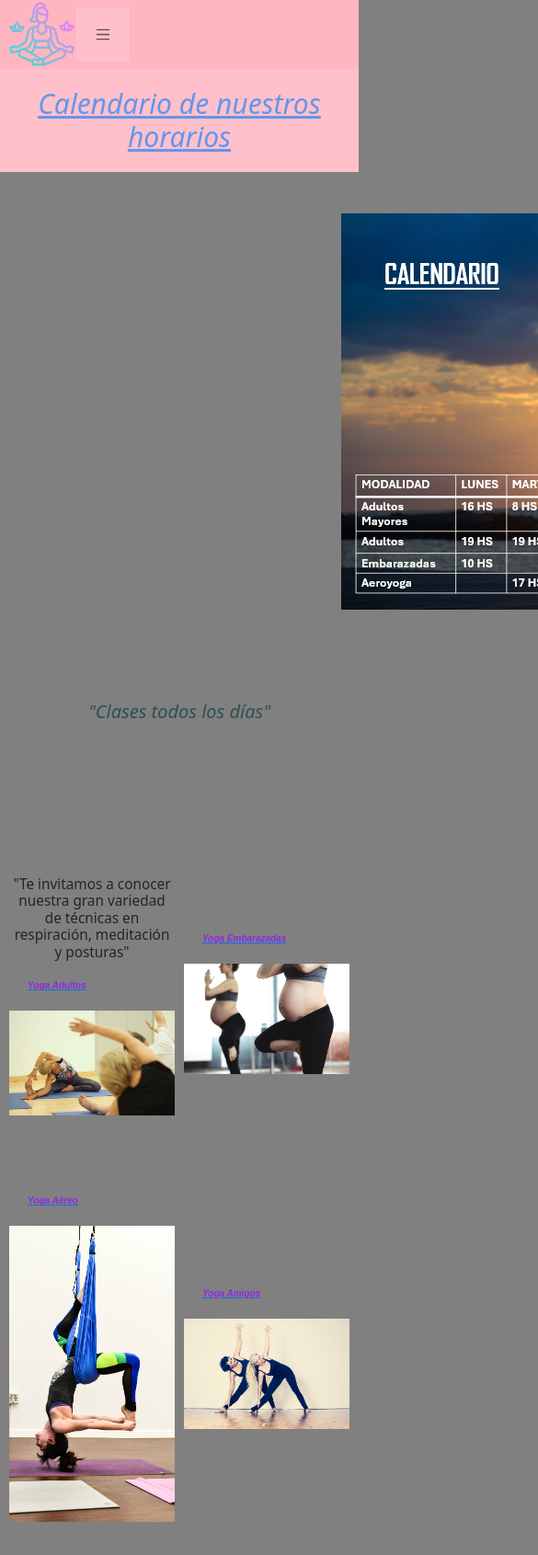
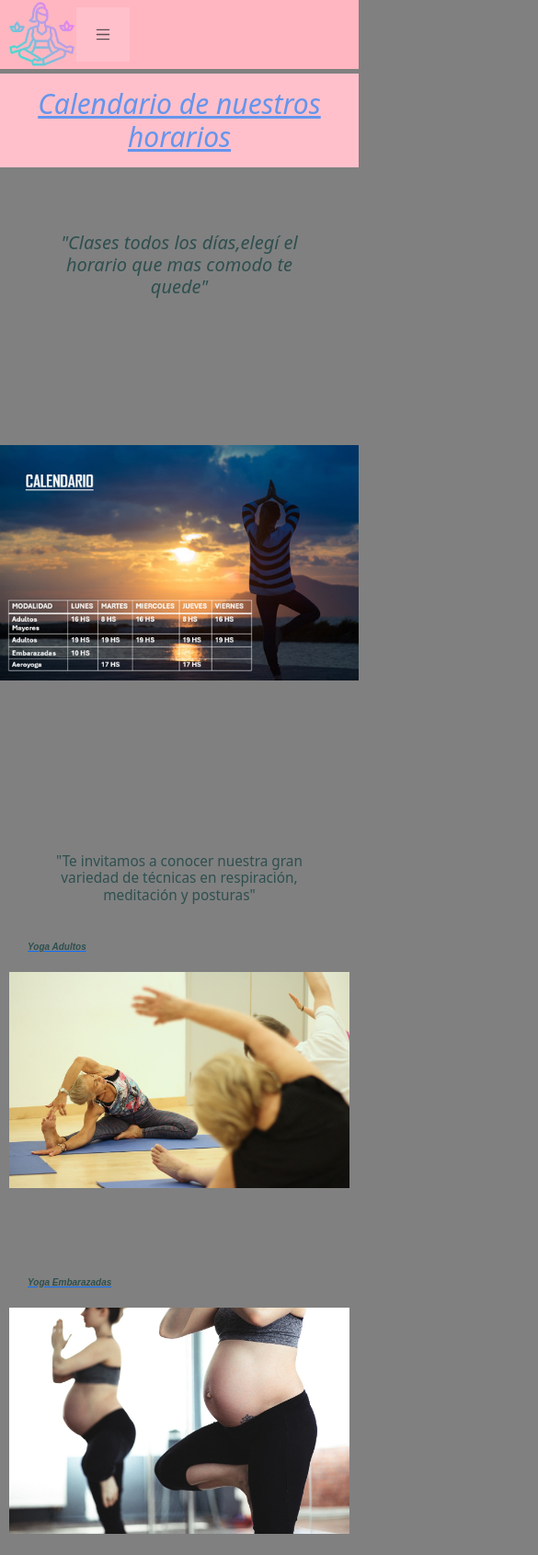
Before and after one commit to evefar26/evelynfarias-preentregable2, a website: page pages/calendario.html in a window 390 px wide. Shown: the top 1691 px of the page at 92% size, 585 px wide, since content can reach past the window. Drawn offline with nearby package versions, Linux system fonts and the light colour scheme.

Commit message:
actualizacion scss

```diff
--- a/pages/calendario.html
+++ b/pages/calendario.html
@@ -38,26 +38,26 @@
         </section>
     </header>
     <main>
-        <section id="titulo" class="text-center">
+        <section id="titulo" class="text-center mt-2">
             <h1>Calendario de nuestros horarios</h1>
+        </section>
+        <section id="titulodos" class="text-center mt-2">
+            <h2>"Clases todos los días,elegí el horario que mas comodo te quede"</h2>
         </section>
         <section>
             <div class="calendario text-center">
-                <img src="../assets/img/calendario.png" alt="Calendario" class="img-fluid">
+                <img src="../assets/img/calendario.jpg" alt="Calendario" class="img-fluid">
             </div>
-    </section>
-
-    <section id="titulodos" class="text-center mt-2">
-        <h2>"Clases todos los días"</h2>
         </section>
         <section class="grid-container">
             <div class="grid-item">
                 <div id="titulodos" class="text-center mt-2">
-                <h3>"Te invitamos a conocer nuestra gran variedad de técnicas en respiración, meditación y posturas"</h3>
+                    <h3>"Te invitamos a conocer nuestra gran variedad de técnicas en respiración, meditación y posturas"
+                    </h3>
                 </div>
                 <div class="imgyoga">
                     <a href="https://www.youtube.com/watch?v=YenHD5fTA-c">
-                    <p>Yoga Adultos</p>
+                        <p >Yoga Adultos</p>
                     </a>
                 </div>
                 <div class="yogaadultos">
--- a/scss/page/_main-calendario.scss
+++ b/scss/page/_main-calendario.scss
@@ -27,7 +27,7 @@
 }
 
 .img-fluid {
-    width: 50%;
-    height: 300px;
+    width: 40%;
+    height: 500px;
     object-fit: cover;
 }
--- a/scss/page/_main-contact.scss
+++ b/scss/page/_main-contact.scss
@@ -1,29 +1,37 @@
 .form-group {
     margin-bottom: 50px;
+    display: flex;
+    flex-direction: column;
+    align-items: center;
 
     label {
         display: block;
         margin-bottom: 5px;
+        text-align: center;
     }
 
     input,
     textarea,
     select {
-        width: 50%;
+        width: 80%;
+        max-width: 500px;
         padding: 10px;
         border: 1px solid $blueviolet;
         border-radius: 10px;
         margin: 10px;
+        text-align: center;
     }
 
     button {
-        width: 50%;
+        width: 80%;
+        max-width: 500px;
         padding: 10px;
         background-color: green;
         color: white;
         border: none;
         border-radius: 5px;
         cursor: pointer;
+        text-align: center;
 
         &:hover {
             background-color: darkmagenta;
--- a/scss/page/_main-ubication.scss
+++ b/scss/page/_main-ubication.scss
@@ -3,7 +3,7 @@
     display: flex;
     justify-content: center;
     align-items: center;
-    width: 1400px;
+    width: 100%;
     height: 500px;
     position: relative;
 
--- a/scss/utilities/_extend.scss
+++ b/scss/utilities/_extend.scss
@@ -1,4 +1,4 @@
 %common-text-styles {
     font-style: italic;
-    color: blueviolet;
+    color: darkslategrey;
   }
--- a/scss/utilities/_global.scss
+++ b/scss/utilities/_global.scss
@@ -36,7 +36,7 @@ p {
 
 h1 {
     background-color: pink;
-    padding: 20px;
+    padding: 15px;
     margin: 0px auto;
     text-decoration: underline;
     width: fit-content;
@@ -50,8 +50,16 @@ h2 {
     width: fit-content;
 }
 
+h3 {
+    color: darkslategray;
+    padding: 20px;
+    margin: 0px auto;
+    text-decoration:none;
+    width: fit-content;
+
+}
 section p {
-    color: blueviolet;
+    color:darkslategrey;
 }
 
 #titulo h1 {
--- a/scss/utilities/_mediaqueries.scss
+++ b/scss/utilities/_mediaqueries.scss
@@ -51,11 +51,29 @@
             color: rosybrown;
         }
     }
+
     .img-fluid {
-        width: auto;
+        width: 100%;
         height: auto;
     }
+
+    .calendario,
+    .yogaadultos,
+    .yogaembarazadas,
+    .yogaaereo,
+    .yogaamigos {
+        margin-bottom: 20px;
     }
+
+    .grid-container {
+        grid-template-columns: 1fr;
+    }
+
+    header .logo {
+        max-width: 100px;
+    }
+}
+
 
 @media only screen and (min-width: 501px) and (max-width: 960px) {
     body {
```
Also changed, not shown: index.html (+1 -1 lines), pages/contact.html (+2 -2 lines), assets/img/calendario.jpg (added), assets/img/calendario.png (deleted), css/estilos.css, 1 other file. Lines whose indentation alone changed are shown as unchanged.
